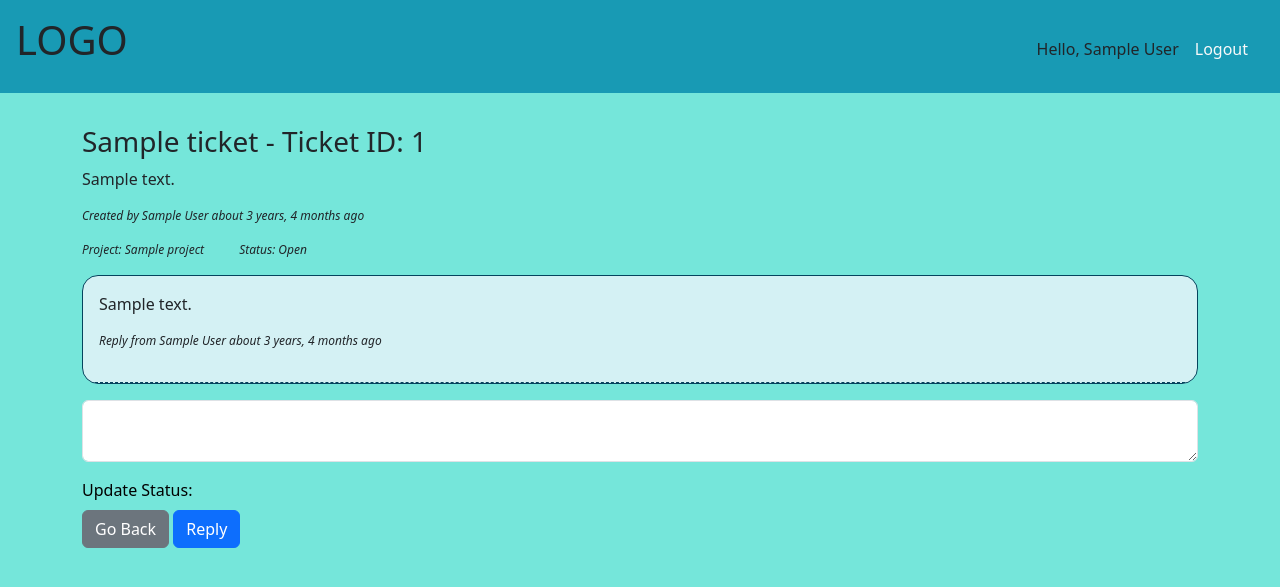
After one commit to kevint98/ticketsite, a Django app: page /ticket/1 in a window 1280 px wide. The commit adds this page. Shown: the top 587 px of the page. Run offline with Django 4.2, Linux system fonts and the light colour scheme; a user stored in the database is signed in; tables that the repository leaves empty hold one stand-in row (values such as "Sample post"); some libraries are stand-ins or nearby versions.

Commit message:
Add 'view ticket' view

```diff
--- a/base/admin.py
+++ b/base/admin.py
@@ -1,5 +1,5 @@
 from django.contrib import admin
-from .models import User, Project, TicketCategory, Ticket
+from .models import User, Project, TicketCategory, Ticket, Response
 
 
 # Register your models here.
@@ -8,3 +8,4 @@ admin.site.register(User)
 admin.site.register(Project)
 admin.site.register(TicketCategory)
 admin.site.register(Ticket)
+admin.site.register(Response)
--- a/base/forms.py
+++ b/base/forms.py
@@ -1,5 +1,9 @@
+from typing import Any, Dict, Mapping, Optional, Type, Union
 from django.contrib.auth.forms import UserCreationForm
-from django.forms import ModelForm
+from django.core.files.base import File
+from django.db.models.base import Model
+from django.forms import ModelForm, HiddenInput
+from django.forms.utils import ErrorList
 from .models import Ticket, User
 
 
@@ -13,4 +17,12 @@ class TicketForm(ModelForm):
     class Meta:
         model = Ticket
         fields = '__all__'
-        exclude = ['owner', 'status', 'project_manager']
+        exclude = ['owner', 'project_manager']
+
+    def __init__(self, *args, **kwargs):
+        is_project_manager = kwargs.get('is_project_manager', False)
+        if 'is_project_manager' in kwargs:
+            del kwargs['is_project_manager']
+        super().__init__(*args, **kwargs)
+        if not is_project_manager:
+            self.fields['status'].widget = HiddenInput()
--- a/base/models.py
+++ b/base/models.py
@@ -103,3 +103,17 @@ class Ticket(models.Model):
 
     def __str__(self):
         return self.title
+
+
+class Response(models.Model):
+    user = models.ForeignKey(User, on_delete=models.CASCADE)
+    ticket = models.ForeignKey(Ticket, on_delete=models.CASCADE)
+    body = models.TextField(max_length=1)
+    created = models.DateTimeField(auto_now_add=True)
+    updated = models.DateField(auto_now=True)
+
+    class Meta:
+        ordering = ['-updated', '-created']
+
+    def __str__(self):
+        return self.body
--- a/base/templates/base/create-ticket.html
+++ b/base/templates/base/create-ticket.html
@@ -1,6 +1,6 @@
 {% extends 'main.html' %} {% block content %} {% load crispy_forms_tags %}
 <main class="create-ticket__page">
-	<div class="create-ticket__container">
+	<div class="create-ticket__container container">
 		<form action="" method="POST">
 			{% csrf_token %}
             {{ form|crispy }}
--- /dev/null
+++ b/base/templates/base/view-ticket.html
@@ -0,0 +1,54 @@
+{% extends 'main.html' %} {% block content %}
+<main>
+	<div class="container ticket__container">
+		<div class="ticket__info">
+			<div class="ticketListItem" id="ticket-{{ ticket.id }}">
+				<div class="ticketListItem__title">
+					<h3>{{ticket.title}} - Ticket ID: {{ticket.id}}</h3>
+				</div>
+				<div class="ticketListItem__description">
+					<p>{{ ticket.description }}</p>
+				</div>
+                <div class="ticketListItem__meta">
+                    <p class="ticketListItem__owner">Created by {{ ticket.owner }} about <span class="ticketListItem__actions"
+                        >{{ ticket.created|timesince }} ago</span></p>
+                    <span class="ticketListItem__project"
+                        >Project: {{ ticket.project }}</span
+                    >
+                    <span class="ticketListItem__status">Status: {{ ticket.status }}</span>
+                </div>
+			</div>
+		</div>
+		<div class="container ticket-replies">
+			{% for response in responses %}
+			<div class="response">
+				<div class="response__body">
+					<p>{{response.body}}</p>
+				</div>
+				<div class="response__meta">
+					<p class="ticketListItem__owner">Reply from {{ response.user }} about <span class="ticketListItem__actions"
+						>{{ response.created|timesince }} ago</span
+					></p>
+				</div>
+			</div>
+			{% endfor %}
+		</div>
+		<form action="" method="POST">
+			{% csrf_token %}
+            {% if ticket.status != 'Closed' or "PM" in request.user.role %}
+			    <textarea type="text" name="body" class="form-control" required /></textarea>
+            {% endif %}
+            {% if "PM" in request.user.role %}
+			    <label for="id_status" class="form-label">Update Status:</label>
+            {% endif %}
+            {{form.status}}
+            <div class="form-actions">
+                <a class="btn btn-secondary" href="{% url 'home' %}">Go Back</a>
+                {% if ticket.status != 'Closed' or "PM" in request.user.role %}
+                    <button class="btn btn-primary" type="submit">Reply</button>
+                {% endif %}
+            </div>
+		</form>
+	</div>
+</main>
+{% endblock content %}
--- a/base/urls.py
+++ b/base/urls.py
@@ -7,5 +7,6 @@ urlpatterns = [
     path('login/', views.loginPage, name='login'),
     path('logout/', views.logoutUser, name='logout'),
     path('register/', views.registerPage, name='register'),
-    path('create-ticket/', views.createTicket, name='create-ticket')
+    path('create-ticket/', views.createTicket, name='create-ticket'),
+    path('ticket/<int:pk>', views.viewTicket, name='view-ticket'),
 ]
--- a/base/views.py
+++ b/base/views.py
@@ -1,7 +1,7 @@
 from django.shortcuts import render, redirect
 from django.contrib.auth import authenticate, login, logout
 from django.contrib.auth.decorators import login_required
-from .models import User, Project, Ticket, TicketCategory
+from .models import User, Project, Ticket, TicketCategory, Response
 from django.contrib import messages
 from .forms import NewUserForm, TicketForm
 from django.utils import timezone
@@ -9,9 +9,13 @@ from django.utils import timezone
 
 def loginPage(request):
     page = 'login'
+    next = ''
 
     if request.user.is_authenticated:
-        redirect('home')
+        return redirect('home')
+
+    if request.GET:
+        next = request.GET['next']
 
     if request.method == 'POST':
         email = request.POST.get('email')
@@ -21,7 +25,10 @@ def loginPage(request):
             user = User.objects.get(email=email)
             user = authenticate(request, email=email, password=password)
             login(request, user)
-            return redirect('home')
+            if next == '':
+                return redirect('home')
+            else:
+                return redirect(next)
         except:
             messages.error(
                 request, "Incorrect email address or password. Please try again.")
@@ -90,3 +97,27 @@ def createTicket(request):
 
     context = {'form': form, 'project_managers': project_managers}
     return render(request, 'base/create-ticket.html', context)
+
+
+@login_required(redirect_field_name='next', login_url='/login')
+def viewTicket(request, pk):
+    ticket = Ticket.objects.get(id=pk)
+    form = TicketForm(instance=ticket)
+    responses = ticket.response_set.all()
+
+    if request.user.role == "DPM":
+        form = TicketForm(instance=ticket,
+                          is_project_manager=True)
+
+    if request.method == 'POST':
+        ticket.status = request.POST.get('status')
+        ticket.save()
+        ticket_response = Response.objects.create(
+            user=request.user,
+            ticket=ticket,
+            body=request.POST.get('body')
+        )
+        return redirect('view-ticket', pk=ticket.id)
+
+    context = {'ticket': ticket, 'responses': responses, 'form': form}
+    return render(request, 'base/view-ticket.html', context)
--- a/static/styles/style.css
+++ b/static/styles/style.css
@@ -79,13 +79,17 @@ main.login-register-page {
 	color: white !important;
 }
 
+.form-label .asteriskField {
+	color: red;
+}
+
 .register-btn,
 .login-btn {
 	width: 100%;
 }
 
 /***
-Create a Form Page
+Create a Ticket Page
 ***/
 
 main.create-ticket__page {
@@ -94,10 +98,48 @@ main.create-ticket__page {
 }
 
 .create-ticket__container {
-	margin: auto;
 	padding: 2rem;
-	background-color: var(--primary-shade);
-	border: none;
-	border-radius: 16px;
-	max-width: 100%;
+
+	max-width: 50%;
 }
+
+/***
+View Ticket Page
+***/
+
+.ticket__container {
+	margin-top: 2rem;
+}
+
+.ticket__container .ticketListItem {
+	margin-bottom: 1rem;
+}
+
+.container.ticket-replies {
+	border: 1px solid var(--dark-shade);
+	border-radius: 1rem;
+	background-color: var(--accent-shade);
+}
+
+.response {
+	border-bottom: 1px dashed var(--dark-shade);
+	padding: 1rem 0.25rem;
+}
+
+.ticket__info .ticketListItem__meta,
+.ticket-replies .response__meta {
+	font-style: italic;
+	font-size: 0.75rem;
+}
+
+.ticketListItem__meta .ticketListItem__project {
+	margin-right: 2rem;
+}
+
+.ticket__container textarea {
+	margin: 1rem 0;
+}
+
+.ticket__container .form-label {
+	color: initial !important;
+}
```
Also changed, not shown: base/templates/base/activities_component.html (added, +20 -0 lines), base/templates/base/index.html (+14 -21 lines), base/templates/base/projects_component.html (added, +14 -0 lines), base/migrations/0008_response.py (added).
